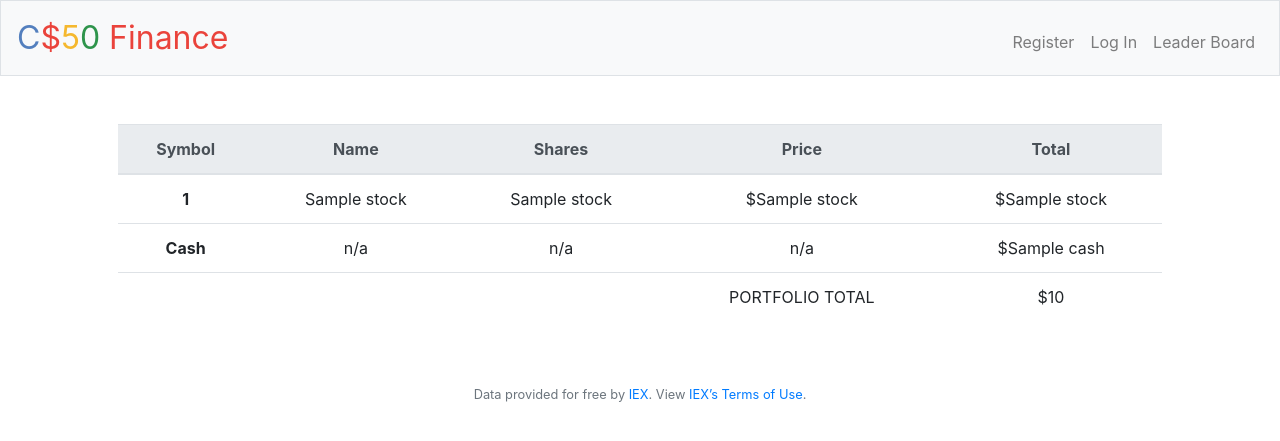
After one commit to theslantedroom/StockPicker, a Flask app: template templates/index.html in a window 1280 px wide. The commit adds this page. Shown: the top 441 px of the page. Run offline with Flask 2, Linux system fonts and the light colour scheme; the template is opened without the code that fills it: most values are stand-ins (such as "Sample title", 1, 10 or a date in 2020); some libraries are stand-ins or nearby versions.

Commit message:
push update

```diff
--- a/application.py
+++ b/application.py
@@ -4,15 +4,19 @@
 
 # C:\sqlite\sqlite-tools-win32-x86-3340100\sqlite3.exe finance.db
 
+# CREATE TABLE users (id INTEGER, username TEXT NOT NULL, hash TEXT NOT NULL, cash NUMERIC NOT NULL DEFAULT 100000.00, PRIMARY KEY(id));
 
-# CREATE TABLE users (id SERIAL, username TEXT NOT NULL, hash TEXT NOT NULL, cash NUMERIC NOT NULL DEFAULT 100000.00, PRIMARY KEY(id));
-# CREATE UNIQUE INDEX username ON users (username);
+# CREATE TABLE 'portfolio' ('id' integer NOT NULL, 'username' text, 'symbol' text NOT NULL, 'stockname' text, 'shares' integer NOT NULL, 'bookcost' real, 'total' real, 'date' datetime NOT NULL DEFAULT CURRENT_TIMESTAMP);
+
 # URI from Herohu Postgres
 # postgres://ouvrlcvssdnked:030e4ae2e3fa72acc293d7bd63061b3cb125563b3db8c47f259fa8a6304ecb8c@ec2-54-146-73-98.compute-1.amazonaws.com:5432/d6jhrc78o0fu89
 
 # for Postgress DB later
 # import psycopg2
 import os
+import datetime
+x = datetime.datetime.now()
+print(x)
 
 # for my local env variable and api key
 from dotenv import load_dotenv
@@ -69,7 +73,26 @@ os.environ["DEBUSSY"] = "1"
 @login_required
 def index():
     """Show portfolio of stocks"""
-    return apology("show")
+    userId = session["user_id"]
+    # Query  database for INFO
+    rows = db.execute("SELECT * FROM portfolio WHERE id = :user",
+                          user=userId)
+    cash = db.execute("SELECT cash FROM users WHERE id = :user",
+                          user=userId)[0]['cash']
+
+    # pass  list of lists to the template page
+    total = cash
+    stocks = []
+    for index, row in enumerate(rows):
+        details = lookup(row['symbol'])
+
+        # create a list
+        currentStock = list((details['symbol'], details['name'], row['shares'], details['price'], round(details['price'] * row['shares'], 2)))
+        # add the list to the stocks list
+        stocks.append(currentStock)
+        total += stocks[index][4]
+
+    return render_template("index.html", stocks=stocks, cash=round(cash, 2), total=round(total, 2))
 
 
 @app.route("/buy", methods=["GET", "POST"])
@@ -78,8 +101,60 @@ def buy():
     """Buy shares of stock"""
     if request.method == "GET":
         return render_template("buy.html")
+
     if request.method == "POST":
-        return apology("buy")
+        # store data from buy form
+        amount = float(request.form.get("amount"))
+        symbol = request.form.get("symbol")
+
+        if not lookup(symbol):
+            return apology("Could not find the stock")
+        if not amount:
+            return apology("Must buy at least one stock")
+        quantity = int(request.form.get("amount"))
+
+        Userid = session["user_id"]
+        username = str(db.execute("SELECT username FROM users WHERE id = :id", id=Userid)[0]['username'])
+        # print(type(username[0]['username'])) = str
+
+        # Calculate total value of the transaction
+        bookcost = lookup(symbol)['price']
+        company = lookup(symbol)['name']
+        totalCost = amount * bookcost
+        print(totalCost)
+
+        print("hello id")
+        print(session["user_id"])
+        # Check if current CASH is enough
+
+        currentCash = db.execute("SELECT cash FROM users WHERE id = :user", user=Userid)[0]['cash']
+        print(currentCash)
+        if currentCash < totalCost:
+            return apology("You don't have enough money")
+
+        # Check if user already owns this stocks
+        stocktobuy = db.execute("SELECT shares FROM portfolio WHERE id = :id AND symbol = :symbol", id=Userid, symbol=symbol)
+        print(stocktobuy)
+
+        # Insert new row into the stock table
+        if not stocktobuy:
+            db.execute("INSERT INTO portfolio(id, username, symbol, stockname, shares) VALUES (:id, :username, :symbol, :stockname, :shares)", id=Userid, username=username, symbol=symbol, stockname=company, shares=amount)
+            # update caluated values
+            # bookcost = 0
+            # total = 0
+        #add to existing holdings
+        else:
+            amount += stocktobuy[0]['shares']
+            db.execute("UPDATE portfolio SET shares = :shares WHERE id = :id AND symbol = :symbol",
+                id=Userid, symbol=symbol, shares=amount)
+
+        # update user cash
+        remainingCash = currentCash - totalCost
+        db.execute("UPDATE users SET cash = :cash WHERE id = :user", cash=remainingCash, user=Userid)
+
+
+        # Update history table
+        return redirect("/")
     # return apology("TODO")
 
 @app.route("/history")
@@ -95,6 +170,7 @@ def login():
     # Forget any user_id
     session.clear()
 
+
     # User reached route via POST (as by submitting a form via POST)
     if request.method == "POST":
 
@@ -109,13 +185,14 @@ def login():
         # Query database for username
         rows = db.execute("SELECT * FROM users WHERE username = ?", request.form.get("username"))
 
-
-        # Ensure username exists and password is correct
+        # username exists and password is correct
         if len(rows) != 1 or not check_password_hash(rows[0]["hash"], request.form.get("password")):
             return apology("invalid username and/or password", 403)
 
-        # Remember which user has logged in
+        # Remember user id that has logged in
         session["user_id"] = rows[0]["id"]
+        # print("hello id")
+        # print(session["user_id"])
 
         # Redirect user to home page
         return redirect("/")
@@ -199,11 +276,44 @@ def sell():
 
 @app.route("/leaderboard", methods=["GET", "POST"])
 def leaderboard():
-    """Sell shares of stock"""
-    users = db.execute("SELECT * FROM users")
+
     if request.method == "GET":
-        stocks = {}
-        return render_template("leaderboard.html", users=users)
+        users = db.execute("SELECT username FROM users")
+        listUsers = []
+        for user in users:
+            userdata = list((user['username'], 0, 0, 0))
+            listUsers.append(userdata)
+        print('listuser',listUsers)
+        # query database for a list of all the users /list of dicts
+
+        for user in listUsers:
+            holdingValue = 0
+            holdings = db.execute("SELECT * FROM portfolio WHERE username = :username", username=user[0])
+            cash = db.execute("SELECT cash FROM users WHERE username = :username", username=user[0])[0]['cash']
+            user[2] = cash
+            print(user)
+            print(holdings)
+            print(cash)
+            for stock in holdings:
+                # print(stock)
+                stockPrice = lookup(stock['symbol'])['price']
+                # print('price ',stockPrice)
+                value = stock['shares'] * stockPrice
+                # print('value ',value)
+                holdingValue += value
+                user[1] = holdingValue
+
+            # print('holdingValue ',holdingValue)
+        for user in listUsers:
+            user[3] = user[2] + user[1]
+
+
+
+
+
+
+    return render_template("leaderboard.html", listUsers=listUsers)
+
 
 
 
--- a/static/styles.css
+++ b/static/styles.css
@@ -45,3 +45,8 @@ main img
     /* Constrain images on small screens */
     max-width: 100%;
 }
+
+table
+{
+    width: 100%;
+}
--- /dev/null
+++ b/templates/index.html
@@ -0,0 +1,44 @@
+{% extends "layout.html" %}
+
+{% block title %}
+    Stocks
+{% endblock %}
+
+{% block main %}
+    <table class="table">
+      <thead class="thead-light">
+        <tr>
+          <th scope="col">Symbol</th>
+          <th scope="col">Name</th>
+          <th scope="col">Shares</th>
+          <th scope="col">Price</th>
+          <th scope="col">Total</th>
+        </tr>
+      </thead>
+      <tbody>
+    {% for stock in stocks %}
+      <tr>
+        <th scope="row">{{ stock[0] }}</th>
+        <td>{{ stock[1] }}</td>
+        <td>{{ stock[2] }}</td>
+        <td>${{ stock[3] }}</td>
+        <td>${{ stock[4] }}</td>
+      </tr>
+    {% endfor %}
+      <tr>
+        <th scope="row">Cash</th>
+        <td>n/a</td>
+        <td>n/a</td>
+        <td>n/a</td>
+        <td>${{ cash }}</td>
+      </tr>
+      <tr>
+        <th scope="row"></th>
+        <td></td>
+        <td></td>
+        <td>PORTFOLIO TOTAL</td>
+        <td>${{ total }}</td>
+      </tr>
+      </tbody>
+    </table>
+{% endblock %}
--- a/templates/layout.html
+++ b/templates/layout.html
@@ -19,7 +19,7 @@
         <script src="https://code.jquery.com/jquery-3.5.1.slim.min.js" integrity="sha384-DfXdz2htPH0lsSSs5nCTpuj/zy4C+OGpamoFVy38MVBnE+IbbVYUew+OrCXaRkfj" crossorigin="anonymous"></script>
         <script src="https://cdn.jsdelivr.net/npm/bootstrap@4.5.3/dist/js/bootstrap.bundle.min.js" integrity="sha384-ho+j7jyWK8fNQe+A12Hb8AhRq26LrZ/JpcUGGOn+Y7RsweNrtN/tE3MoK7ZeZDyx" crossorigin="anonymous"></script>
 
-        <title>C$50 Finance X: {% block title %}{% endblock %}</title>
+        <title>C$50 Finance v1: {% block title %}{% endblock %}</title>
 
     </head>
 
```
Also changed, not shown: templates/leaderboard.html (+11 -5 lines), finance.db.
